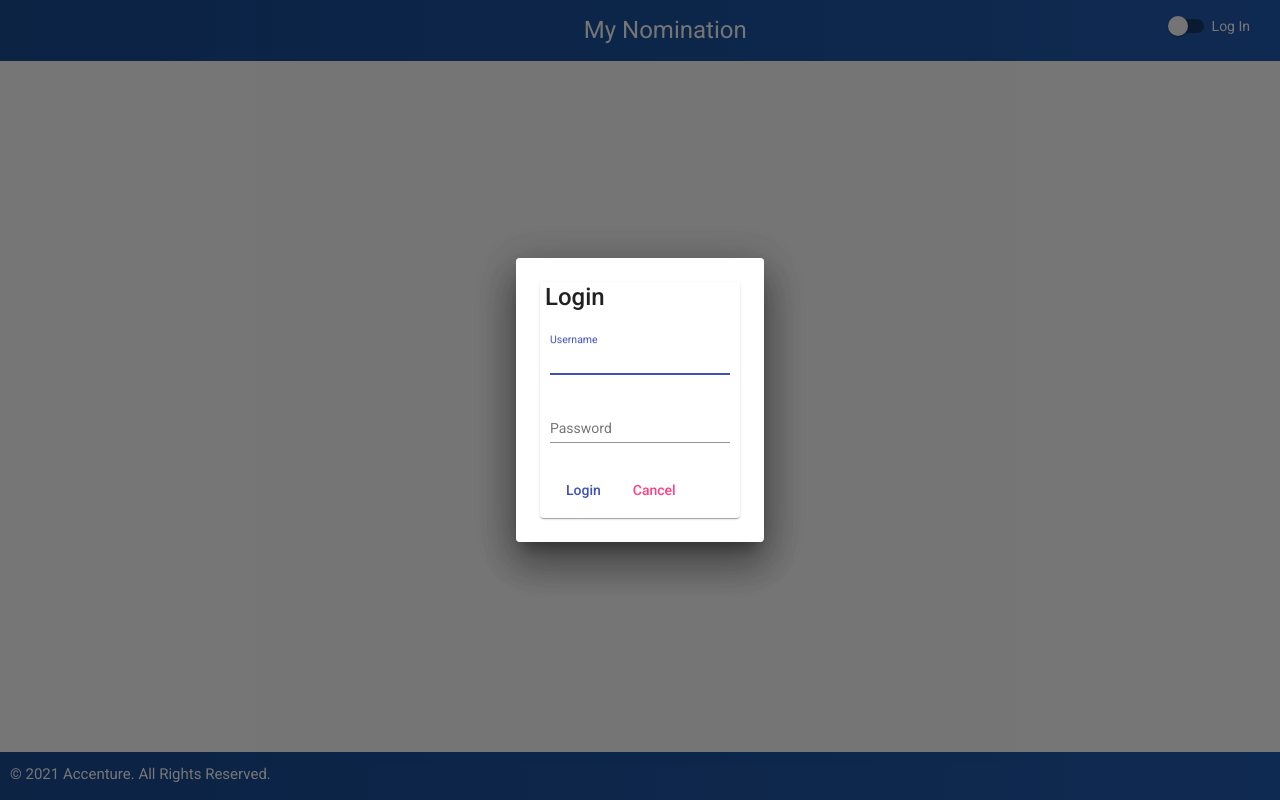
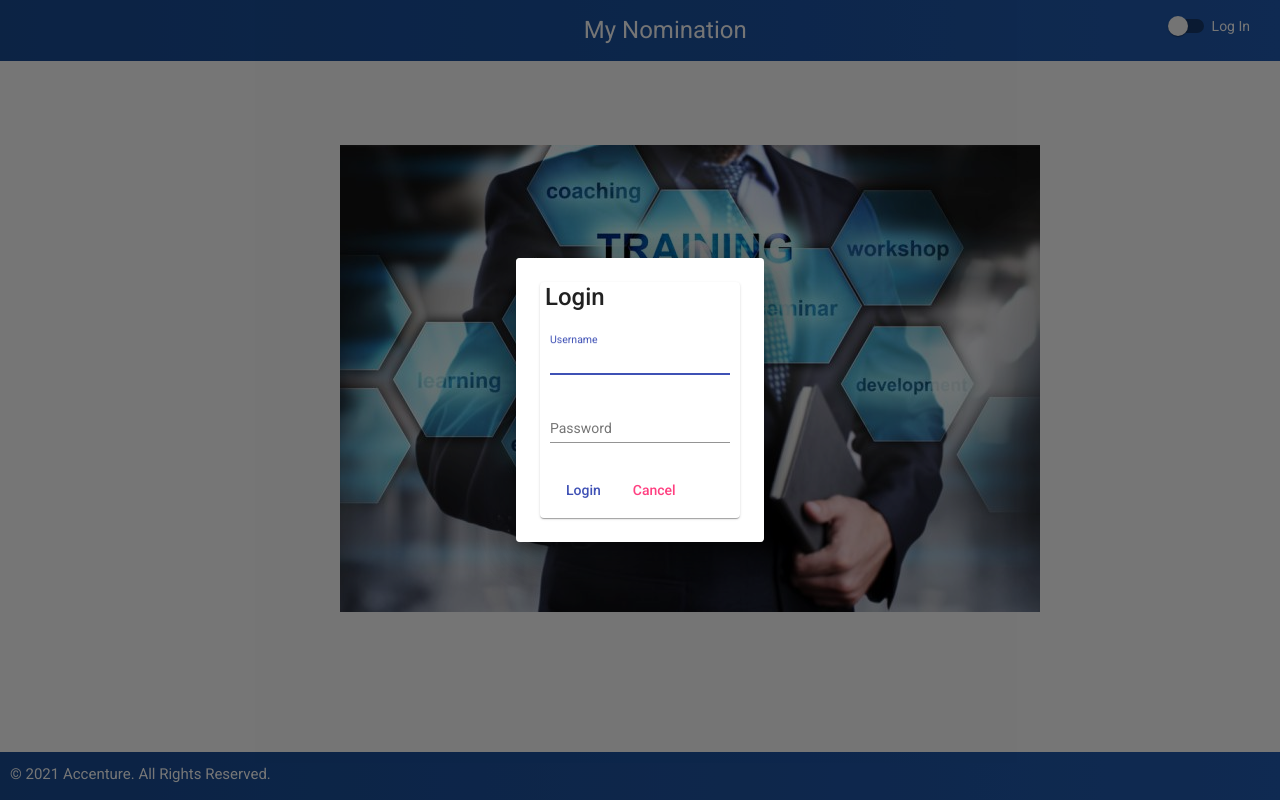
Before and after one commit to NE-INNOVATION/my-nomination-ui, an Angular app: page / in a window 1280 px wide. Built offline with nearby package versions, Linux system fonts and the light colour scheme.

Commit message:
code changes for new fixes

```diff
--- a/src/app/my-nomination-container/my-nomination-container.component.html
+++ b/src/app/my-nomination-container/my-nomination-container.component.html
@@ -1,3 +1,6 @@
 <app-header></app-header>
 <router-outlet></router-outlet>
+<div class="center">
+    <img id="logo" [src]="fullImagePath + '/training.jpg'" alt="Training logo" />
+</div>
 <app-footer></app-footer>
--- a/src/app/my-nomination-container/my-nomination-container.component.scss
+++ b/src/app/my-nomination-container/my-nomination-container.component.scss
@@ -0,0 +1,7 @@
+.center {
+    margin-top: 20px;
+    margin: auto;
+    width: 50%;
+    padding: 20px;
+    margin-top: 5%;
+  }
--- a/src/app/my-nomination-container/my-nomination-container.component.ts
+++ b/src/app/my-nomination-container/my-nomination-container.component.ts
@@ -11,6 +11,7 @@ import { LoginComponent } from '../shared/login/login.component';
 export class MyNominationContainerComponent implements OnInit {
 
   programId : string = "";
+  fullImagePath = '/assets/images';
 
   constructor(private route: ActivatedRoute,private router: Router,
     public dialog: MatDialog,) {
```
Also changed, not shown: src/assets/images/training.jpg (added).
